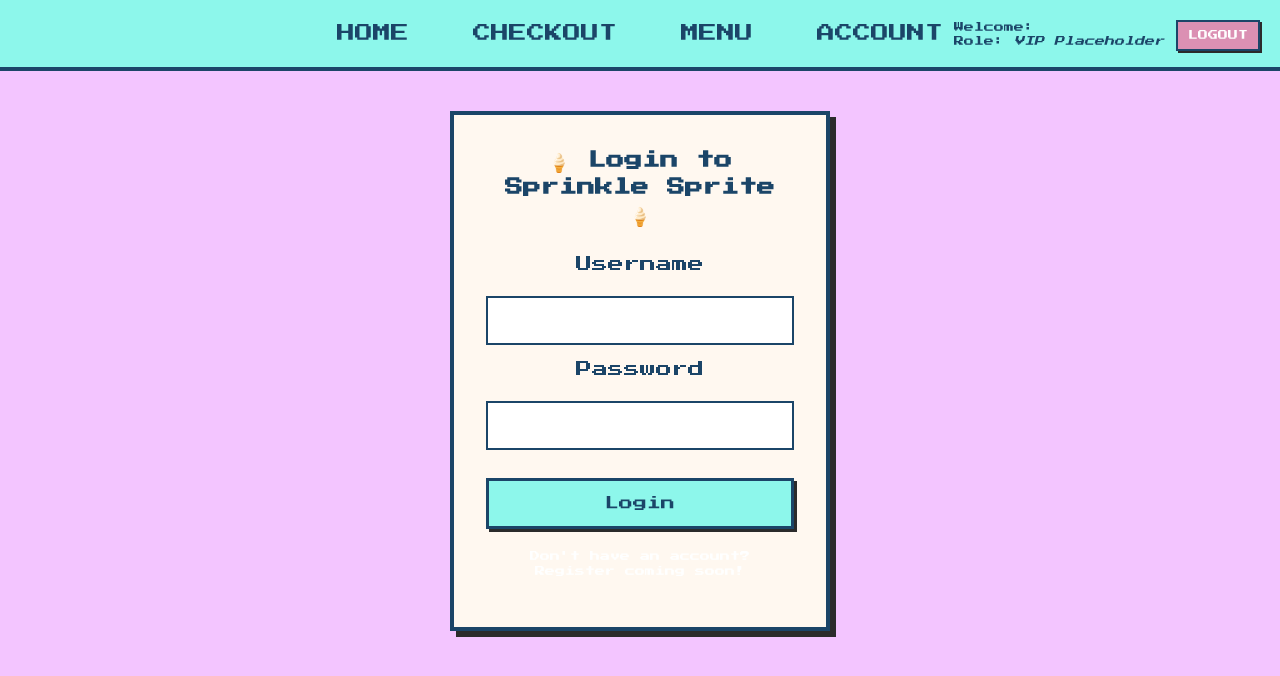
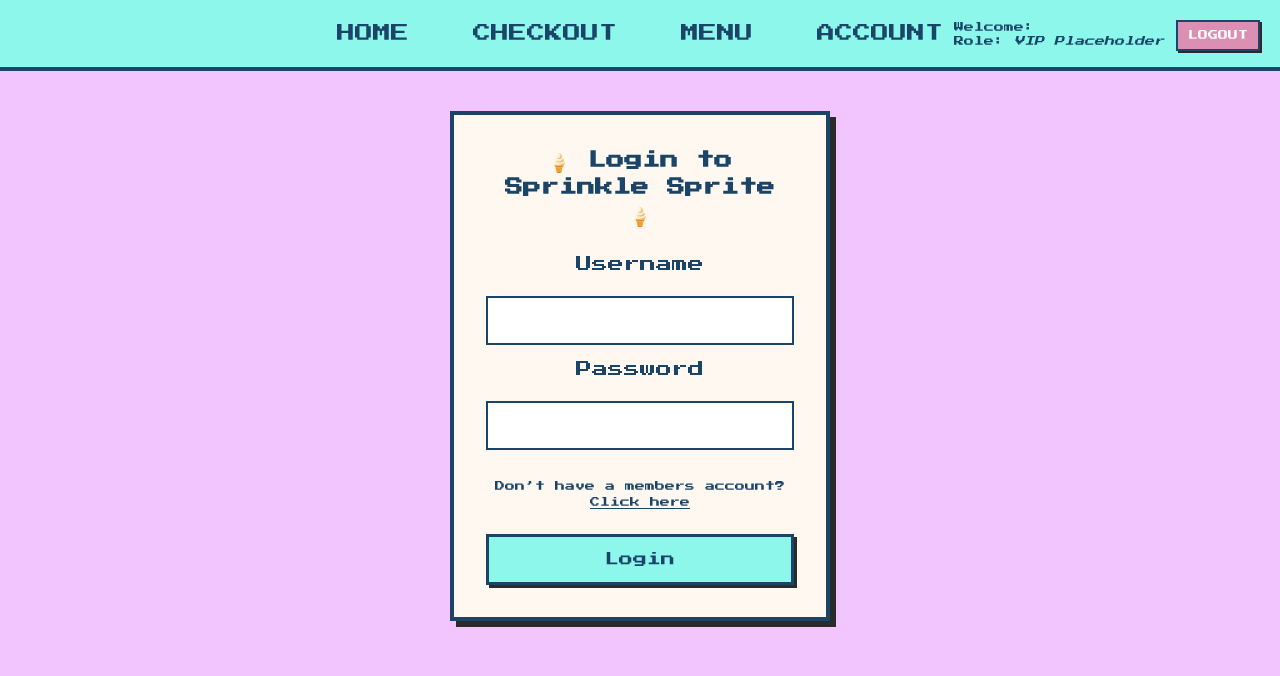
Before and after one commit to CodeLabs-Students/CL-Group-C, an Angular app in the folder sprinkle-sprite/: page /login in a window 1280 px wide. Shown: the top 676 px of the page. Built offline with nearby package versions, Linux system fonts and the light colour scheme.

Commit message:
added create user option in login and created create-user file structure

```diff
--- a/sprinkle-sprite/src/app/login/login.component.css
+++ b/sprinkle-sprite/src/app/login/login.component.css
@@ -38,6 +38,24 @@
   font-family: 'Press Start 2P', monospace;
   color: #1B4568;
 }
+.note {
+  margin: 16px 0 8px;
+  font-size: 10px;
+  color: #1B4568;
+  font-family: 'Press Start 2P';
+  text-align: center;
+  line-height: 1.6;
+}
+
+.note a {
+  color: #1B4568;
+  text-decoration: underline;
+  transition: color 0.2s ease;
+}
+
+.note a:hover {
+  color: #db90b3; /* Your main pink theme color */
+}
 
 .login-container button {
   width: 100%;
@@ -48,7 +66,6 @@
   border: 3px solid #1B4568;
   font-size: 14px;
   font-family: 'Press Start 2P', monospace;
-  cursor: pointer;
   transition: all 0.2s ease;
   box-shadow: 3px 3px #2b2b2b;
 }
@@ -58,9 +75,11 @@
   box-shadow: 2px 2px #000;
 }
 
-/* Optional link text */
 .note {
-  margin-top: 20px;
+  margin: 16px 0 8px;
   font-size: 10px;
-  color: #fff;
+  color: #1B4568;
+  font-family: 'Press Start 2P';
+  text-align: center;
+  line-height: 1.6;
 }
--- a/sprinkle-sprite/src/app/login/login.component.html
+++ b/sprinkle-sprite/src/app/login/login.component.html
@@ -9,9 +9,14 @@
       <label for="password">Password</label>
       <input id="password" [(ngModel)]="password" name="password" type="password" required />
 
+      <p class="note">
+        Don’t have a members account?
+        <a [routerLink]="['/create-account']">Click here</a>
+      </p>
+
       <button type="submit">Login</button>
     </form>
 
-    <p class="note">Don't have an account? Register coming soon!</p>
+
   </div>
 </div>
```
Also changed, not shown: sprinkle-sprite/src/app/create-user/create-user.component.ts (added, +11 -0 lines), sprinkle-sprite/src/app/create-user/create-user.component.css (added), 1 other file (tests, documents, lock files or other folders).
